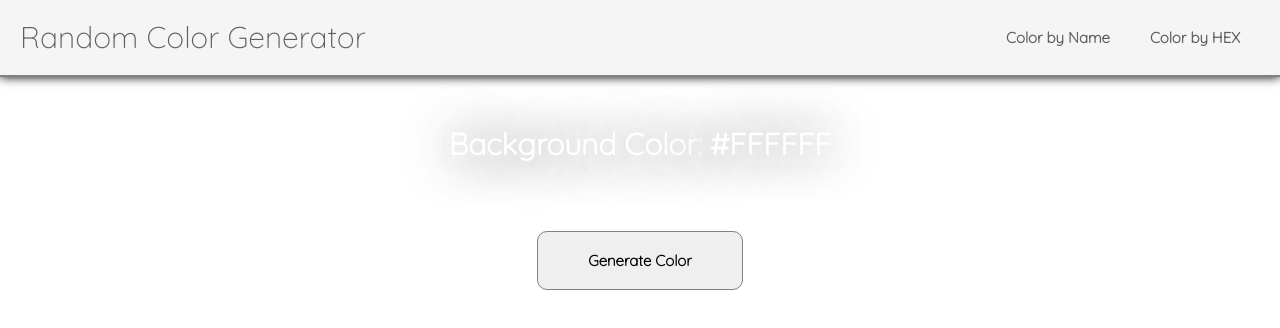
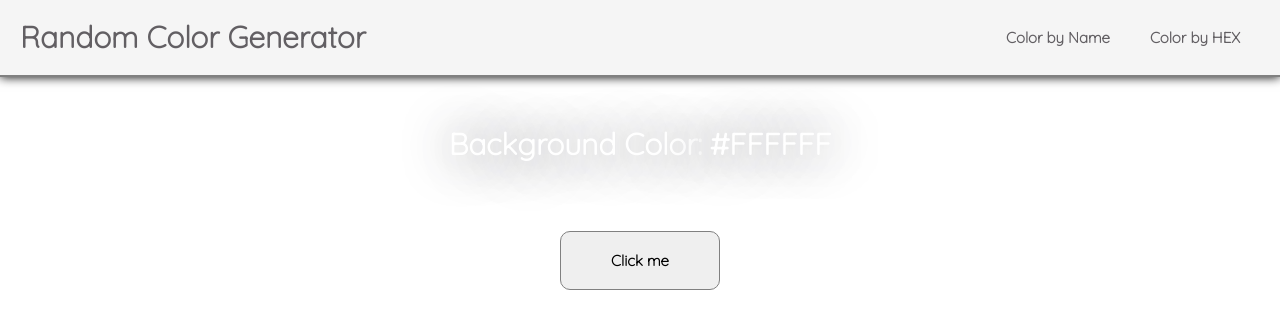
Before and after one commit to elainegrace/random-color-generator, a website built with Parcel: page hex.html in a window 1280 px wide. Built offline with nearby package versions, Linux system fonts and the light colour scheme.

Commit message:
Made changes in font-weight and labels.

```diff
--- a/hex.html
+++ b/hex.html
@@ -26,7 +26,7 @@
     <main>
       <div class="container">
         <h1>Background Color: <span class="color">#FFFFFF</span></h1>
-        <button class="btn" id="btn">Generate Color</button>
+        <button class="btn" id="btn">Click me</button>
       </div>
     </main>
     <script src="hex.js"></script>
--- a/hex.js
+++ b/hex.js
@@ -17,10 +17,10 @@ const values = [
   "F",
 ];
 
-const btn = document.getElementById("btn");
+const btn = document.querySelector("#btn");
 const color = document.querySelector(".color");
 
-btn.addEventListener("click", function () {
+btn.addEventListener("click", () => {
   let hex = "#";
   for (let i = 1; i <= 6; i++) hex += values[getRandomNumber()];
 
--- a/styles.css
+++ b/styles.css
@@ -21,7 +21,7 @@ h1 {
 
 h2 {
   font-size: 3rem;
-  font-weight: 100;
+  font-weight: 900;
   margin: 0;
 }
 
```
Also changed, not shown: index.html (+1 -1 lines).
